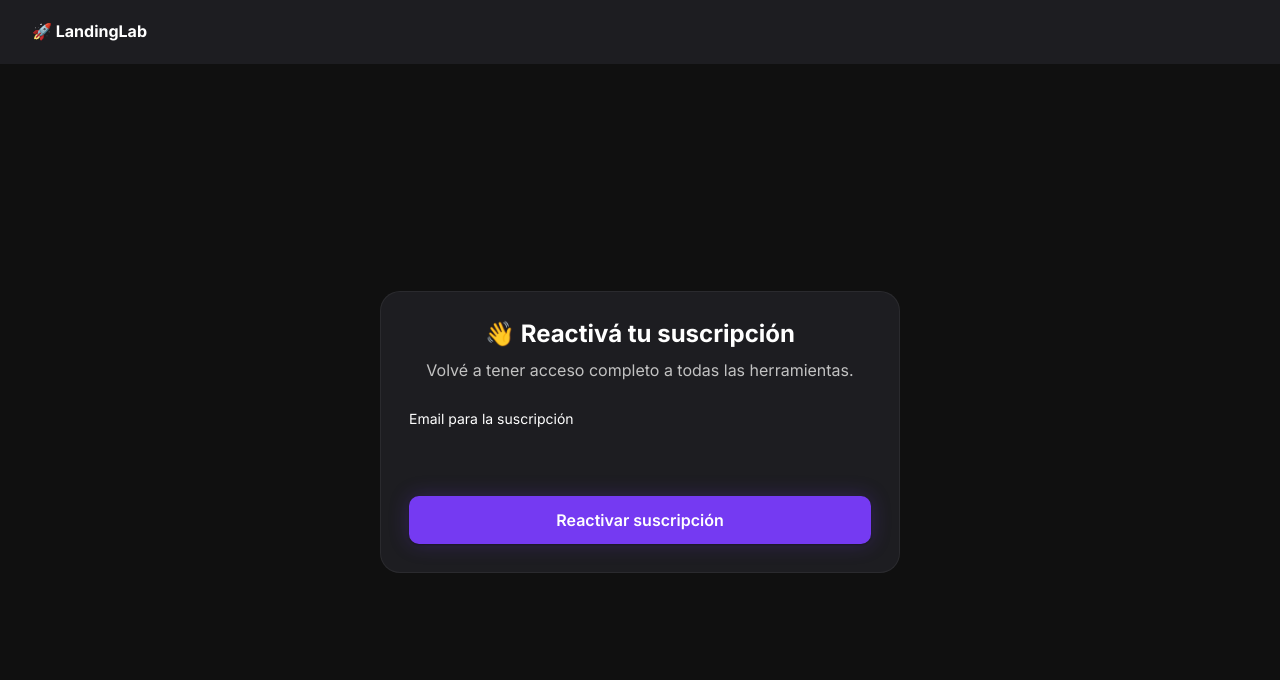
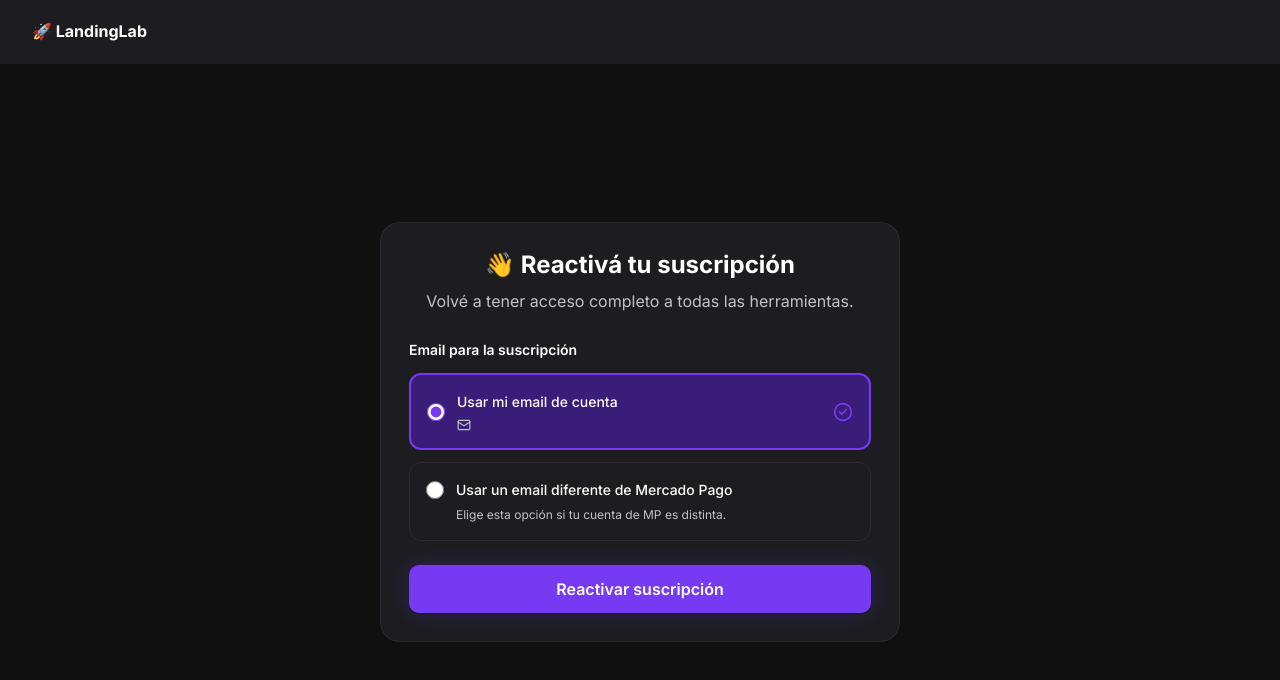
Before and after one commit to facupetitfour/landingLab, a Next.js app: page /suscribir in a window 1280 px wide. Shown: the top 680 px of the page. Built offline with nearby package versions, Linux system fonts and the light colour scheme; no server answers.

Commit message:
cambios en page suscribir

```diff
--- a/package.json
+++ b/package.json
@@ -18,6 +18,7 @@
     "@prisma/extension-accelerate": "^3.0.1",
     "dotenv": "^17.3.1",
     "handlebars": "^4.7.8",
+    "lucide-react": "^1.8.0",
     "mercadopago": "^2.12.0",
     "next": "16.1.6",
     "openai": "^6.27.0",
--- a/src/app/api/suscribir/route.ts
+++ b/src/app/api/suscribir/route.ts
@@ -12,7 +12,6 @@ export async function POST(request: Request) {
         const { userId } = await auth();
         const user = await currentUser();
         const { userEmail } = await request.json();
-
         if (!userId || !user) {
             return NextResponse.json({ error: "No autorizado" }, { status: 401 });
         }
--- a/src/app/suscribir/page.tsx
+++ b/src/app/suscribir/page.tsx
@@ -3,6 +3,7 @@
 import { useState, useEffect } from "react";
 import { useRouter } from "next/navigation";
 import { useUser, UserButton } from "@clerk/nextjs";
+import { Mail, AlertCircle, CheckCircle2 } from "lucide-react";
 
 export default function SuscribirPage() {
 	const router = useRouter();
@@ -12,6 +13,7 @@ export default function SuscribirPage() {
 	const [isNewUser, setIsNewUser] = useState<boolean>(false);
 	const [email, setEmail] = useState("");
 	const [error, setError] = useState("");
+	const [useAccountEmail, setUseAccountEmail] = useState(true);
 
 	// 📌 Inicialización
 	useEffect(() => {
@@ -26,6 +28,12 @@ export default function SuscribirPage() {
 			setIsNewUser(diffHours < 24);
 		}
 	}, [user]);
+
+	useEffect(() => {
+		if (useAccountEmail && user?.primaryEmailAddress?.emailAddress) {
+			setEmail(user.primaryEmailAddress.emailAddress);
+		}
+	}, [useAccountEmail, user]);
 
 	// 📧 Validación real de email
 	const isValidEmail = (email: string) => {
@@ -45,13 +53,13 @@ export default function SuscribirPage() {
 		setLoading(true);
 
 		try {
+			console.log("Iniciando suscripción con email:", email);
 			const res = await fetch("/api/suscribir", {
 				method: "POST",
 				headers: {
 					"Content-Type": "application/json",
 				},
 				body: JSON.stringify({
-					userId: user.id,
 					userEmail: email, // ✅ ahora SI usa el editable
 				}),
 			});
@@ -84,37 +92,177 @@ export default function SuscribirPage() {
 
 	// 📧 COMPONENTE EMAIL REUTILIZABLE
 	const EmailInput = (
-		<div style={{ marginBottom: "20px", textAlign: "left" }}>
-			<label style={{ fontSize: "14px", marginBottom: "6px", display: "block" }}>
+		<div style={{ textAlign: "left", marginBottom: "24px" }}>
+			<label
+				style={{
+					fontSize: "14px",
+					marginBottom: "12px",
+					display: "block",
+					fontWeight: 600,
+				}}
+			>
 				Email para la suscripción
 			</label>
 
+			{/* Opción 1: Email de la cuenta */}
+			<div
+				onClick={() => !loading && setUseAccountEmail(true)} // Bloquear si está cargando
+				style={{
+					display: "flex",
+					alignItems: "center",
+					padding: "16px",
+					cursor: "pointer",
+					borderRadius: "12px",
+					border: useAccountEmail
+						? "2px solid var(--accent-primary)"
+						: "1px solid var(--bg-elevated)",
+					backgroundColor: useAccountEmail
+						? "var(--accent-deep)"
+						: "var(--bg-secondary)",
+					marginBottom: "12px",
+					transition: "all 0.2s ease",
+				}}
+			>
+				<input
+					type="radio"
+					checked={useAccountEmail}
+					readOnly
+					style={{
+						marginRight: "12px",
+						accentColor: "var(--accent-primary)",
+						width: "18px",
+						height: "18px",
+						cursor: "pointer",
+					}}
+				/>
+				<div style={{ flex: 1 }}>
+					<div
+						style={{
+							fontSize: "14px",
+							fontWeight: 500,
+							color: "var(--text-primary, inherit)",
+						}}
+					>
+						Usar mi email de cuenta
+					</div>
+					<div
+						style={{
+							fontSize: "12px",
+							color: "var(--text-secondary, #666)",
+							display: "flex",
+							alignItems: "center",
+							gap: "6px",
+							marginTop: "4px",
+						}}
+					>
+						<Mail size={14} /> {user?.primaryEmailAddress?.emailAddress}
+					</div>
+				</div>
+				{useAccountEmail && (
+					<CheckCircle2 color="var(--accent-primary)" size={20} />
+				)}
+			</div>
+
+			{/* Opción 2: Otro Email */}
+			<div
+				onClick={() => setUseAccountEmail(false)}
+				style={{
+					display: "flex",
+					flexDirection: "column",
+					padding: "16px",
+					cursor: "pointer",
+					borderRadius: "12px",
+					border: !useAccountEmail
+						? "2px solid var(--accent-primary)"
+						: "1px solid var(--bg-elevated)",
+					backgroundColor: !useAccountEmail
+						? "var(--accent-deep)"
+						: "var(--bg-secondary)",
+					transition: "all 0.2s ease",
+				}}
+			>
+				<div style={{ display: "flex", alignItems: "flex-start" }}>
+					<input
+						type="radio"
+						checked={!useAccountEmail}
+						readOnly
+						style={{
+							marginRight: "12px",
+							marginTop: "2px",
+							accentColor: "var(--accent-primary)",
+							width: "18px",
+							height: "18px",
+							cursor: "pointer",
+						}}
+					/>
+					<div style={{ flex: 1 }}>
+						<div
+							style={{
+								fontSize: "14px",
+								fontWeight: 500,
+								color: "var(--text-primary, inherit)",
+							}}
+						>
+							Usar un email diferente de Mercado Pago
+						</div>
+						<div
+							style={{
+								fontSize: "12px",
+								color: "var(--text-secondary, #666)",
+								marginTop: "4px",
+							}}
+						>
+							Elige esta opción si tu cuenta de MP es distinta.
+						</div>
+					</div>
+				</div>
+
+				{/* Input Condicional para el nuevo email */}
+				{!useAccountEmail && (
+					<div style={{ marginTop: "16px", position: "relative" }}>
 						<input
 							type="email"
+							placeholder="Ej: tu-email-mp@correo.com"
 							value={email}
-				onChange={(e) => setEmail(e.target.value)}
+							onChange={(e) => {
+								setEmail(e.target.value);
+								if (error) setError(""); // Limpia el error al escribir
+							}}
 							disabled={loading}
+							autoFocus
 							style={{
 								width: "100%",
-					padding: "12px",
+								padding: "12px 16px",
 								borderRadius: "8px",
-					border: error ? "1px solid red" : "1px solid var(--border)",
-					background: "var(--bg-main)",
+								border: error
+									? "1px solid #ef4444"
+									: "1px solid var(--border, #96969659)",
+								background: "var(--bg-secondary)",
+								color: "var(--text-primary, inherit)",
 								fontSize: "14px",
+								outline: "none",
+								boxShadow: error ? "0 0 0 2px rgba(239, 68, 68, 0.2)" : "none",
+								transition: "all 0.2s ease",
 							}}
 						/>
-
-			{email === user?.primaryEmailAddress?.emailAddress && (
-				<p style={{ fontSize: "12px", color: "green", marginTop: "4px" }}>
-					Email de tu cuenta
-				</p>
+						{error && (
+							<div
+								style={{
+									display: "flex",
+									alignItems: "center",
+									gap: "4px",
+									marginTop: "8px",
+									color: "#ef4444",
+									fontSize: "13px",
+								}}
+							>
+								<AlertCircle size={14} />
+								<span>{error}</span>
+							</div>
 						)}
-
-			{error && (
-				<p style={{ fontSize: "12px", color: "red", marginTop: "4px" }}>
-					{error}
-				</p>
+					</div>
 				)}
+			</div>
 		</div>
 	);
 
@@ -128,7 +276,10 @@ export default function SuscribirPage() {
 				background: "var(--bg-main)",
 			}}
 		>
-			<header className="app-header" style={{ borderBottom: "1px solid var(--border)" }}>
+			<header
+				className="app-header"
+				style={{ borderBottom: "1px solid var(--border)" }}
+			>
 				<div style={{ fontWeight: 700 }}>
 					🚀 Landing<span style={{ color: "var(--primary)" }}>Lab</span>
 				</div>
@@ -155,7 +306,9 @@ export default function SuscribirPage() {
 					}}
 				>
 					<h1 style={{ fontSize: "24px", marginBottom: "10px" }}>
-						{isNewUser ? "✨ Bienvenido a LandingLab" : "👋 Reactivá tu suscripción"}
+						{isNewUser
+							? "✨ Bienvenido a LandingLab"
+							: "👋 Reactivá tu suscripción"}
 					</h1>
 
 					<p style={{ color: "var(--text-secondary)", marginBottom: "24px" }}>
```
Also changed, not shown: src/app/globals.css (line endings or trailing spaces), 1 other file (tests, documents, lock files or other folders). Lines whose indentation alone changed are shown as unchanged.
